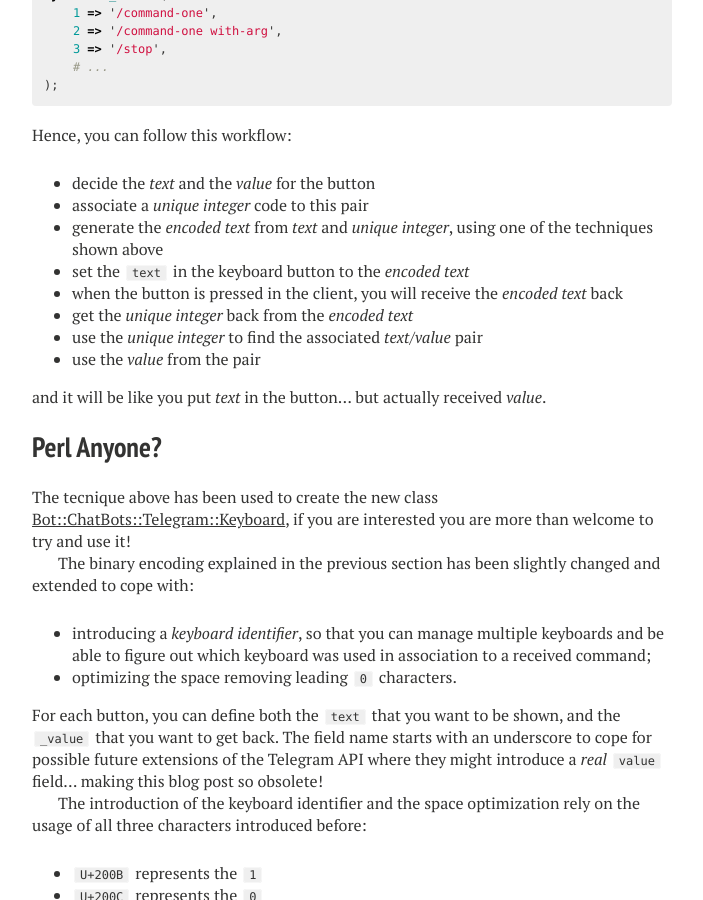
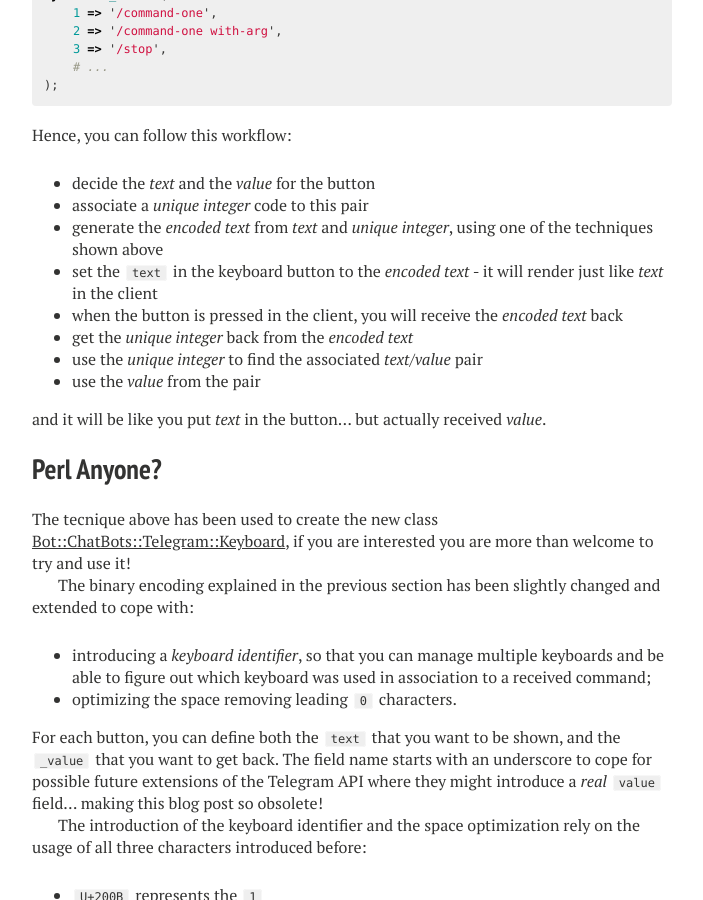
Before and after one commit to polettix/blog, a Jekyll site: the page built from _posts/2017-03-01-telegram-keyboard-button-encoding.md, in a window 1280 px wide and 900 px high, scrolled down 2464 px. Shown: the whole window, without its empty margins (288-991 px from the left). Built offline with Jekyll 4.4.1, drawn with Linux system fonts in a browser that asks for light colours; nearby versions of some CDN libraries; comment, search, counter and statistics services are not loaded.

Commit message:
Add explanation

```diff
--- a/_posts/2017-03-01-telegram-keyboard-button-encoding.md
+++ b/_posts/2017-03-01-telegram-keyboard-button-encoding.md
@@ -135,7 +135,8 @@ Hence, you can follow this workflow:
 - associate a *unique integer* code to this pair
 - generate the *encoded text* from *text* and *unique integer*, using one
   of the techniques shown above
-- set the `text` in the keyboard button to the *encoded text*
+- set the `text` in the keyboard button to the *encoded text* - it will
+  render just like *text* in the client
 - when the button is pressed in the client, you will receive the
   *encoded text* back
 - get the *unique integer* back from the *encoded text*
```
